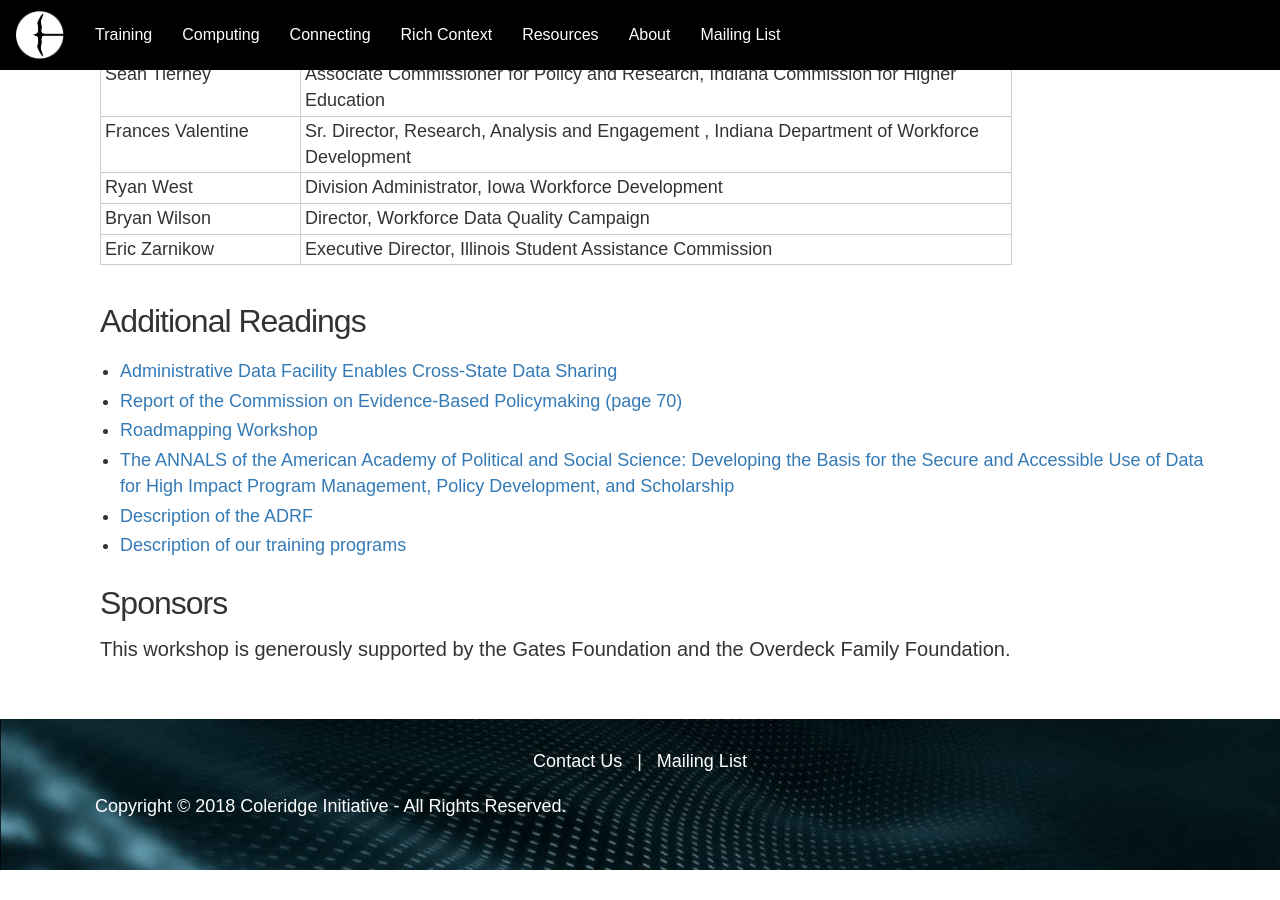
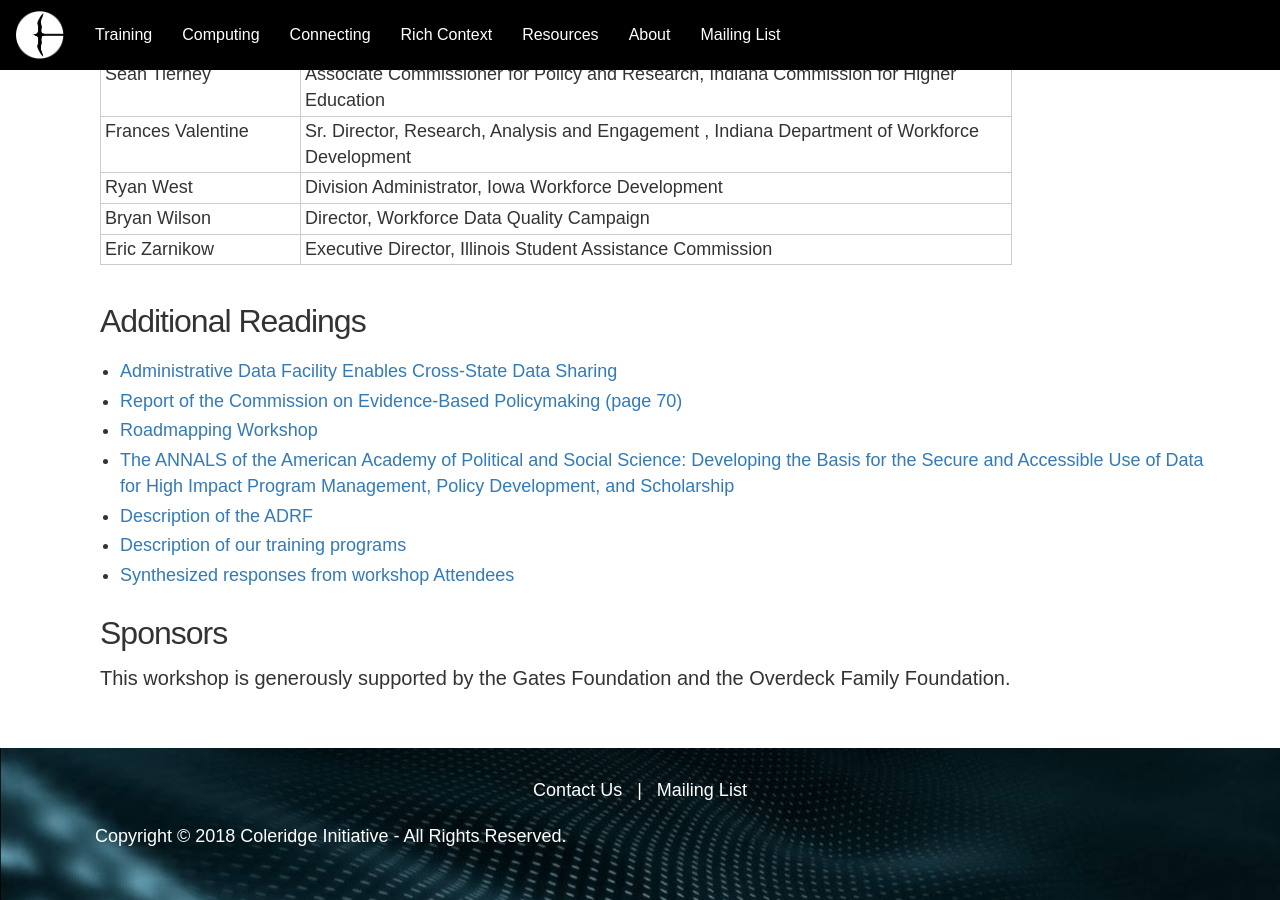
Before and after one commit to NYU-CI/coleridge, a Jekyll site: the page built from pages/workshop.html, in a window 1280 px wide and 900 px high, scrolled down 3112 px. Built offline with Jekyll 4.4.1, drawn with Linux system fonts in a browser that asks for light colours; nearby versions of some CDN libraries; before the commit the page ends 3982 px from its top, so only the background shows below that.

Commit message:
Added doc to workshop page

```diff
--- a/pages/workshop.html
+++ b/pages/workshop.html
@@ -330,10 +330,13 @@ permalink: workshop.html
           <a href="https://us.sagepub.com/en-us/nam/the-annals-of-the-american-academy-of-political-and-social-science/book262379" target="_blank">The ANNALS of the American Academy of Political and Social Science: Developing the Basis for the Secure and Accessible Use of Data for High Impact Program Management, Policy Development, and Scholarship</a>
         </li>
         <li>
-          <a href="https://coleridgeinitiative.org/assets/docs/adrf_summary.pdf" target="_blank">Description of the ADRF</a>
+          <a href="{{site.baseurl}}/assets/docs/adrf_summary.pdf" target="_blank">Description of the ADRF</a>
         </li>
         <li>
-          <a href="https://coleridgeinitiative.org/training" target="_blank">Description of our training programs</a>
+          <a href="{{site.baseurl}}/training" target="_blank">Description of our training programs</a>
+        </li>
+        <li>
+          <a href="{{site.baseurl}}/assets/docs/synthesized_responses.pdf" target="_blank">Synthesized responses from workshop Attendees</a>
         </li>
       </ul>
 
```
Also changed, not shown: 1 other file.
